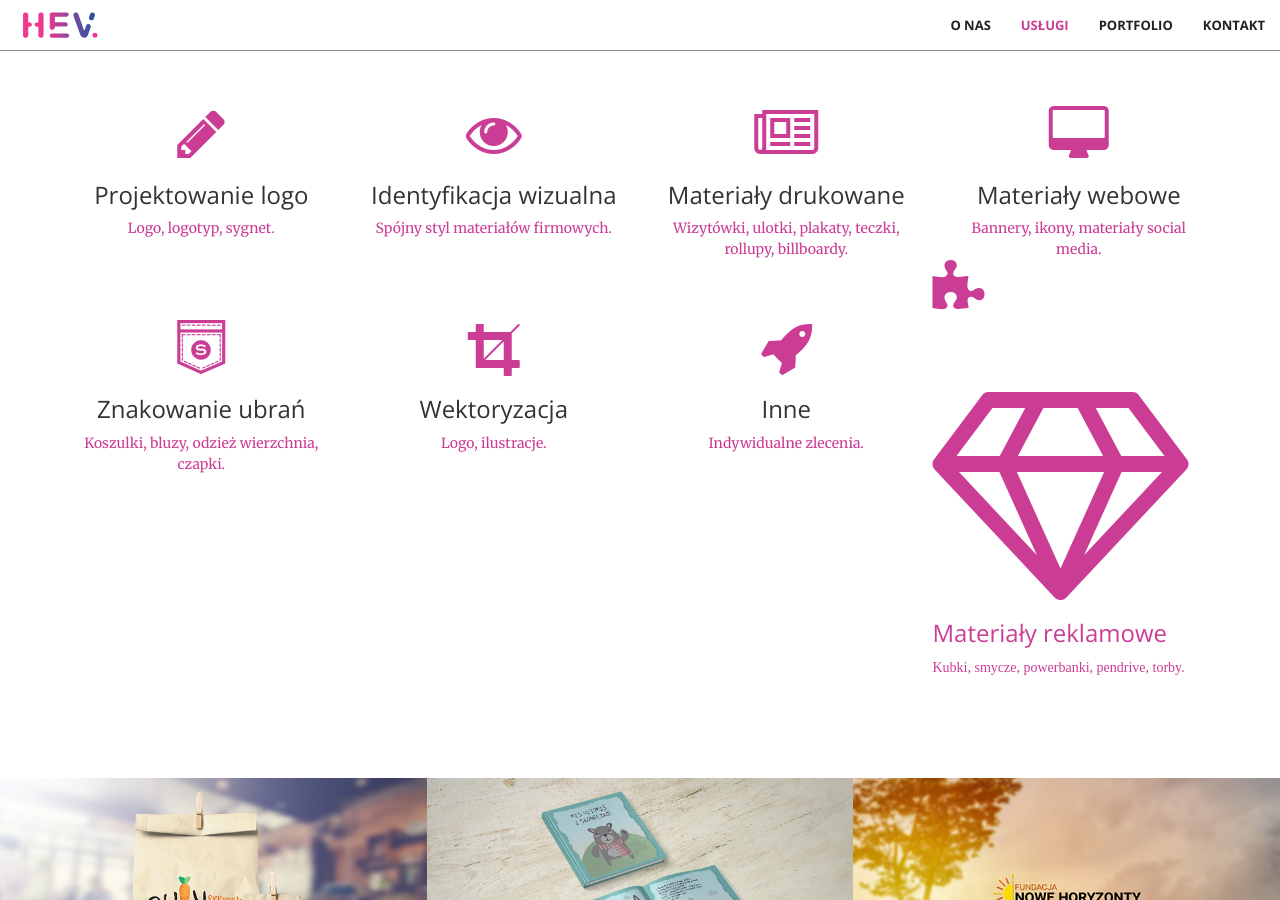
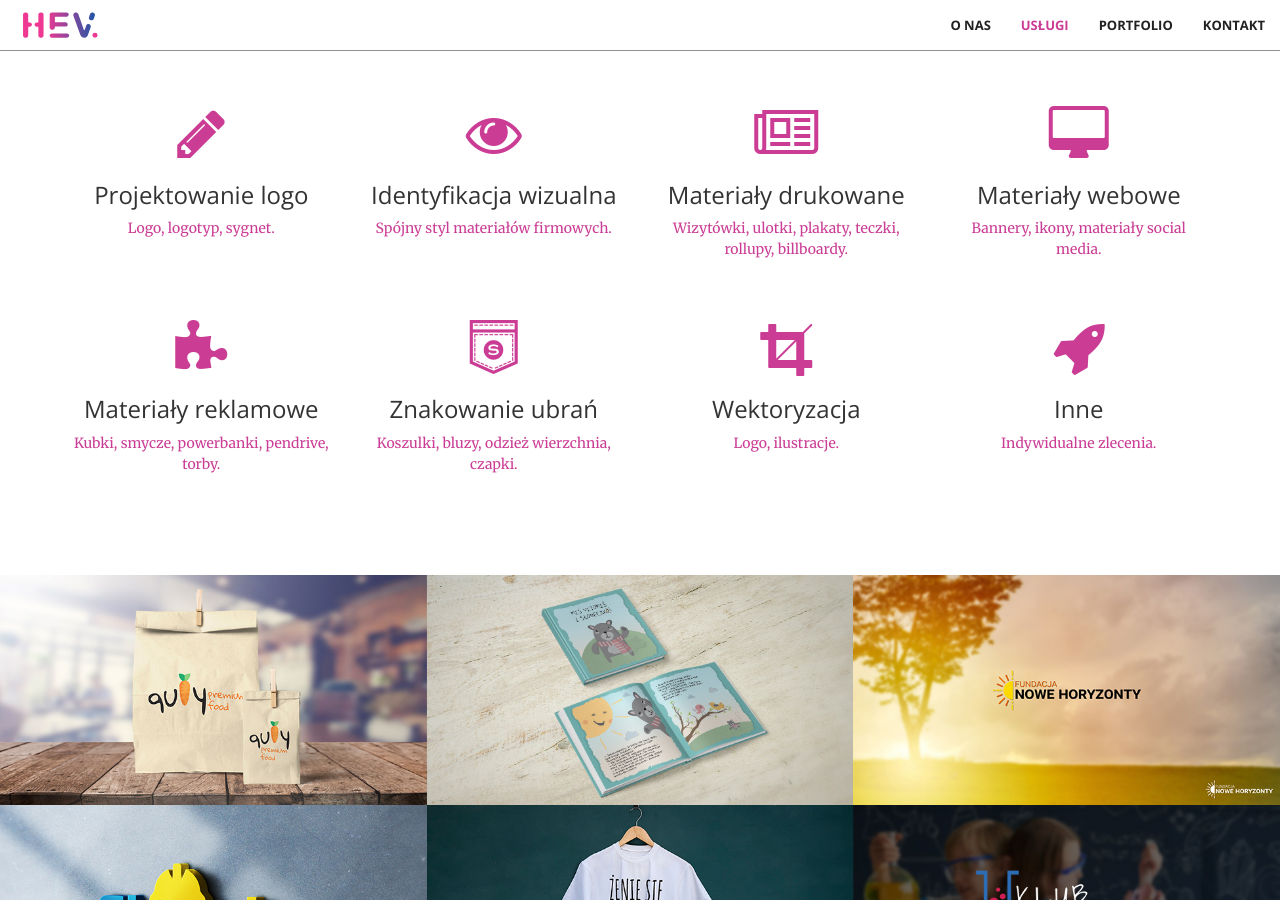
Before and after one commit to hevdesign/website, a Jekyll site: the page built from index.html, in a window 1280 px wide and 900 px high, scrolled down 1439 px. Built offline with Jekyll 4.4.1, drawn with Linux system fonts in a browser that asks for light colours; nearby versions of some CDN libraries.

Commit message:
service-box fix

```diff
--- a/_includes/services.html
+++ b/_includes/services.html
@@ -41,9 +41,9 @@
     </div>
         <div class="container">
         <div class="row">
-            <div class="fa fa-4x fa fa-puzzle-piece wow bounceIn text-primary">
+            <div class="col-lg-3 col-md-6 text-center">
                 <div class="service-box">
-                    <i class="fa fa-4x fa-diamond wow bounceIn text-primary"></i>
+                    <i class="fa fa-4x fa fa-puzzle-piece wow bounceIn text-primary"></i>
                     <h3>Materiały reklamowe</h3>
                     <p class="text-muted">Kubki, smycze, powerbanki, pendrive, torby.</p>
                 </div>
```
